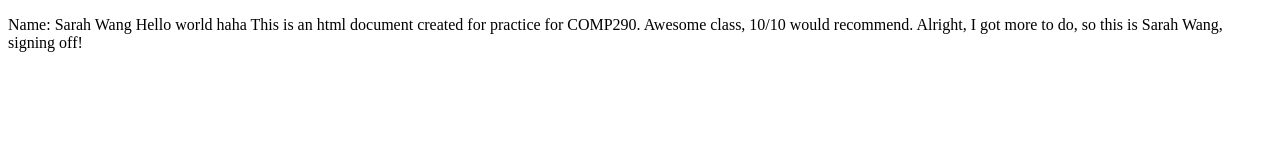
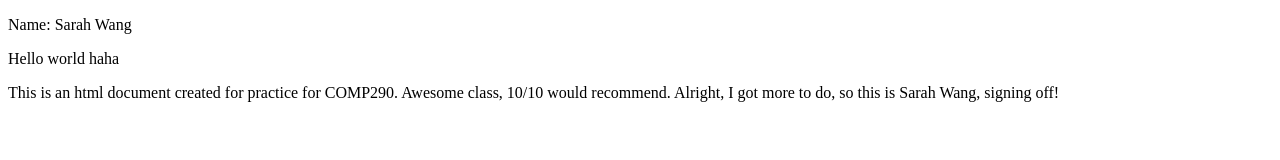
Before and after one commit to srarwh18/comp290site, a plain HTML site: page index.html in a window 1280 px wide. Drawn offline with Linux system fonts and the light colour scheme.

Commit message:
tried to change index.html formatting

```diff
--- a/index.html
+++ b/index.html
@@ -6,9 +6,14 @@
     </head>
     <body>
         <P> Name: Sarah Wang
+        </P>
+        <P>
         Hello world haha
+        </P>
+        <P>
         This is an html document created for practice for COMP290.
         Awesome class, 10/10 would recommend.
         Alright, I got more to do, so this is Sarah Wang, signing off!
+        </P>
     </body>
 </html>
```
